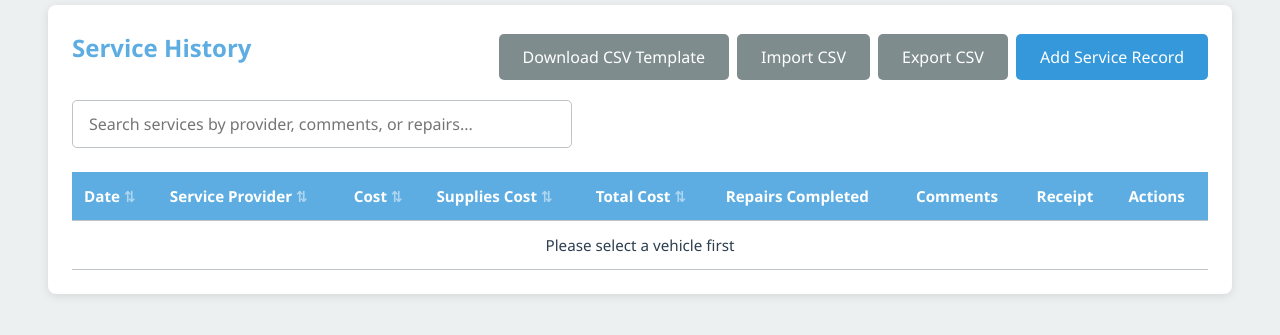
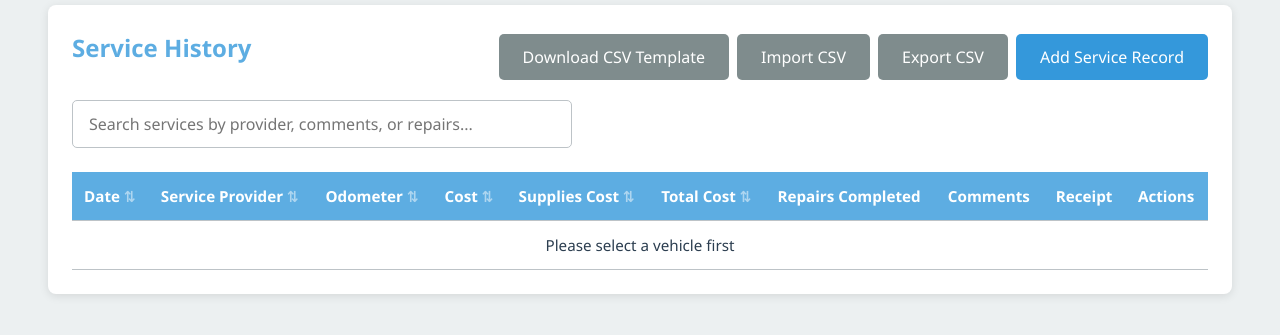
Before and after one commit to alreadyded1/VST, a Flask app: page /services in a window 1280 px wide. Shown: the part 278-613 px from the top of the page. Run offline with Flask 3, Linux system fonts and the light colour scheme; a user stored in the database is signed in; data that the repository does not hold is empty.

Commit message:
Add odometer field to service records with database migration, UI, and CSV support

```diff
--- a/app.py
+++ b/app.py
@@ -87,6 +87,7 @@ def init_db():
                 date DATE NOT NULL,
                 cost REAL NOT NULL,
                 service_provider TEXT NOT NULL,
+                odometer INTEGER,
                 comments TEXT,
                 repairs_completed TEXT,
                 receipt_path TEXT,
@@ -144,6 +145,14 @@ def init_db():
         # Migration: Add brand column to supplies table if it doesn't exist
         try:
             db.execute('ALTER TABLE supplies ADD COLUMN brand TEXT')
+            db.commit()
+        except sqlite3.OperationalError:
+            # Column already exists
+            pass
+
+        # Migration: Add odometer column to service_records table if it doesn't exist
+        try:
+            db.execute('ALTER TABLE service_records ADD COLUMN odometer INTEGER')
             db.commit()
         except sqlite3.OperationalError:
             # Column already exists
@@ -566,9 +575,10 @@ def add_service():
 
     db = get_db()
     cursor = db.execute('''INSERT INTO service_records
-                          (vehicle_id, date, cost, service_provider, comments, repairs_completed, receipt_path)
-                          VALUES (?, ?, ?, ?, ?, ?, ?)''',
+                          (vehicle_id, date, cost, service_provider, odometer, comments, repairs_completed, receipt_path)
+                          VALUES (?, ?, ?, ?, ?, ?, ?, ?)''',
                        (vehicle_id, data['date'], data['cost'], data['service_provider'],
+                        int(data['odometer']) if data.get('odometer') else None,
                         data.get('comments', ''), data.get('repairs_completed', ''), receipt_path))
 
     service_id = cursor.lastrowid
@@ -615,15 +625,17 @@ def update_service(service_id):
     # Update service record
     if receipt_path:
         db.execute('''UPDATE service_records
-                     SET date=?, cost=?, service_provider=?, comments=?, repairs_completed=?, receipt_path=?
+                     SET date=?, cost=?, service_provider=?, odometer=?, comments=?, repairs_completed=?, receipt_path=?
                      WHERE id=?''',
                   (data['date'], data['cost'], data['service_provider'],
+                   int(data['odometer']) if data.get('odometer') else None,
                    data.get('comments', ''), data.get('repairs_completed', ''), receipt_path, service_id))
     else:
         db.execute('''UPDATE service_records
-                     SET date=?, cost=?, service_provider=?, comments=?, repairs_completed=?
+                     SET date=?, cost=?, service_provider=?, odometer=?, comments=?, repairs_completed=?
                      WHERE id=?''',
                   (data['date'], data['cost'], data['service_provider'],
+                   int(data['odometer']) if data.get('odometer') else None,
                    data.get('comments', ''), data.get('repairs_completed', ''), service_id))
 
     # Add new supplies used
@@ -664,7 +676,7 @@ def export_services_csv():
         db = get_db()
         if vehicle_id:
             services = db.execute('''
-                SELECT s.date, s.service_provider, s.cost,
+                SELECT s.date, s.service_provider, s.odometer, s.cost,
                        COALESCE(SUM(ss.quantity_used * sup.cost), 0) as supplies_cost,
                        s.repairs_completed, s.comments
                 FROM service_records s
@@ -676,7 +688,7 @@ def export_services_csv():
             ''', (vehicle_id,)).fetchall()
         else:
             services = db.execute('''
-                SELECT s.date, s.service_provider, s.cost,
+                SELECT s.date, s.service_provider, s.odometer, s.cost,
                        COALESCE(SUM(ss.quantity_used * sup.cost), 0) as supplies_cost,
                        s.repairs_completed, s.comments
                 FROM service_records s
@@ -695,7 +707,7 @@ def export_services_csv():
         writer = csv.writer(output)
 
         # Write header
-        writer.writerow(['date', 'service_provider', 'cost', 'supplies_cost',
+        writer.writerow(['date', 'service_provider', 'odometer', 'cost', 'supplies_cost',
                          'repairs_completed', 'comments'])
 
         # Write data
@@ -703,6 +715,7 @@ def export_services_csv():
             writer.writerow([
                 service.get('date', ''),
                 service.get('service_provider', ''),
+                service.get('odometer', '') or '',
                 service.get('cost', 0),
                 service.get('supplies_cost', 0) or 0,
                 service.get('repairs_completed', '') or '',
@@ -730,10 +743,10 @@ def download_services_template():
     writer = csv.writer(output)
 
     # Write header
-    writer.writerow(['date', 'service_provider', 'cost', 'repairs_completed', 'comments'])
+    writer.writerow(['date', 'service_provider', 'odometer', 'cost', 'repairs_completed', 'comments'])
 
     # Write example row
-    writer.writerow(['2024-01-15', 'Auto Shop', '150.00', 'Oil change, tire rotation', 'Regular maintenance'])
+    writer.writerow(['2024-01-15', 'Auto Shop', '50000', '150.00', 'Oil change, tire rotation', 'Regular maintenance'])
 
     output.seek(0)
     response = make_response(output.getvalue())
@@ -782,12 +795,13 @@ def import_services_csv():
                 # Insert service record
                 cursor = db.execute('''
                     INSERT INTO service_records
-                    (vehicle_id, date, service_provider, cost, repairs_completed, comments)
-                    VALUES (?, ?, ?, ?, ?, ?)
+                    (vehicle_id, date, service_provider, odometer, cost, repairs_completed, comments)
+                    VALUES (?, ?, ?, ?, ?, ?, ?)
                 ''', (
                     vehicle_id,
                     row['date'],
                     row['service_provider'],
+                    int(row['odometer']) if row.get('odometer') and row['odometer'].strip() else None,
                     float(row.get('cost', 0) or 0),
                     row.get('repairs_completed', ''),
                     row.get('comments', '')
--- a/templates/services.html
+++ b/templates/services.html
@@ -27,6 +27,7 @@
                 <tr>
                     <th class="sortable">Date</th>
                     <th class="sortable">Service Provider</th>
+                    <th class="sortable">Odometer</th>
                     <th class="sortable">Cost</th>
                     <th class="sortable">Supplies Cost</th>
                     <th class="sortable">Total Cost</th>
@@ -38,7 +39,7 @@
             </thead>
             <tbody id="servicesTableBody">
                 <tr>
-                    <td colspan="9" class="text-center">Loading...</td>
+                    <td colspan="10" class="text-center">Loading...</td>
                 </tr>
             </tbody>
         </table>
@@ -61,6 +62,10 @@
                 <div class="form-group">
                     <label for="serviceCost">Cost *</label>
                     <input type="number" id="serviceCost" name="cost" step="0.01" min="0" required>
+                </div>
+                <div class="form-group">
+                    <label for="serviceOdometer">Odometer</label>
+                    <input type="number" id="serviceOdometer" name="odometer" min="0" step="1" placeholder="Miles">
                 </div>
             </div>
 
@@ -128,7 +133,7 @@ let selectedSupplies = []; // Track supplies to be used in this service
 async function loadServices() {
     const vehicleId = getCurrentVehicleId();
     if (!vehicleId) {
-        document.getElementById('servicesTableBody').innerHTML = '<tr><td colspan="9" class="text-center">Please select a vehicle first</td></tr>';
+        document.getElementById('servicesTableBody').innerHTML = '<tr><td colspan="10" class="text-center">Please select a vehicle first</td></tr>';
         return;
     }
 
@@ -139,7 +144,7 @@ async function loadServices() {
         makeSortable(document.getElementById('servicesTable'));
     } catch (error) {
         console.error('Error loading services:', error);
-        document.getElementById('servicesTableBody').innerHTML = '<tr><td colspan="9" class="text-center">Error loading services</td></tr>';
+        document.getElementById('servicesTableBody').innerHTML = '<tr><td colspan="10" class="text-center">Error loading services</td></tr>';
     }
 }
 
@@ -277,7 +282,7 @@ function displayServices(services) {
     const tbody = document.getElementById('servicesTableBody');
 
     if (services.length === 0) {
-        tbody.innerHTML = '<tr><td colspan="9" class="text-center">No service records found. Click "Add Service Record" to get started.</td></tr>';
+        tbody.innerHTML = '<tr><td colspan="10" class="text-center">No service records found. Click "Add Service Record" to get started.</td></tr>';
         return;
     }
 
@@ -288,6 +293,7 @@ function displayServices(services) {
             <tr>
                 <td>${formatDate(service.date)}</td>
                 <td>${service.service_provider}</td>
+                <td>${service.odometer ? service.odometer.toLocaleString() + ' mi' : 'N/A'}</td>
                 <td>${formatCurrency(service.cost)}</td>
                 <td>${formatCurrency(service.supplies_cost || 0)}</td>
                 <td>${formatCurrency(totalCost)}</td>
@@ -337,6 +343,7 @@ async function editService(serviceId) {
         // Populate form
         document.getElementById('serviceDate').value = service.date;
         document.getElementById('serviceCost').value = service.cost;
+        document.getElementById('serviceOdometer').value = service.odometer || '';
         document.getElementById('serviceProvider').value = service.service_provider;
         document.getElementById('repairsCompleted').value = service.repairs_completed || '';
         document.getElementById('serviceComments').value = service.comments || '';
```
